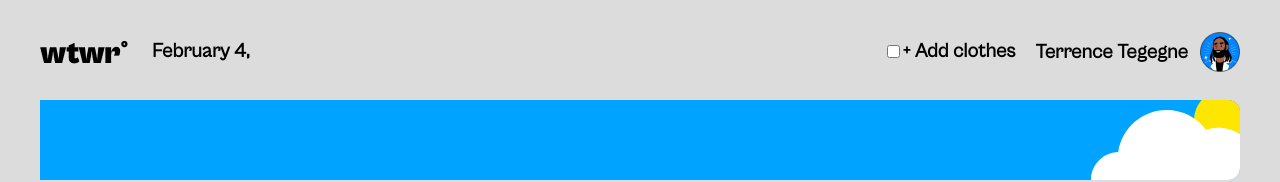
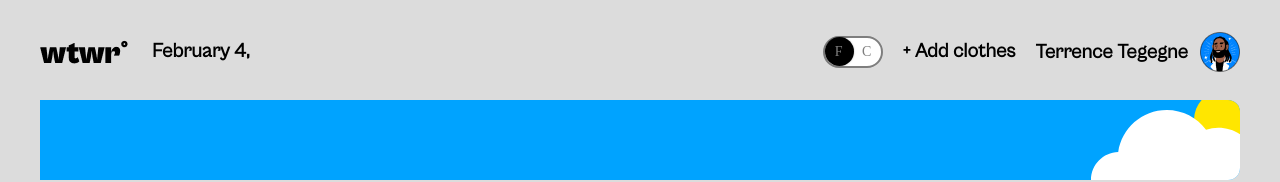
Before and after one commit to Freddy-PC/se_project_react, a React (Create React App) app: page / in a window 1280 px wide. Shown: the top 182 px of the page. Built offline with nearby package versions, Linux system fonts and the light colour scheme; no server answers.

Commit message:
Add functionality and style

```diff
--- a/src/components/ToggleSwitch/ToggleSwitch.css
+++ b/src/components/ToggleSwitch/ToggleSwitch.css
@@ -0,0 +1,63 @@
+.toggle-switch {
+  margin-right: 20px;
+  width: 56px;
+  height: 28px;
+  cursor: pointer;
+  background: #fff;
+  border: 2px solid #7e7e7e;
+  border-radius: 20px;
+  position: relative;
+}
+.toggle-switch:hover {
+  border: 2px solid #000000;
+}
+/* Remove checkbox appearance */
+.toggle-switch__checkbox {
+  height: 0;
+  width: 0;
+  visibility: hidden;
+  position: absolute;
+}
+/* Circle */
+.toggle-switch .toggle-switch__slider {
+  position: absolute;
+  width: 29px;
+  height: 29px;
+  border-radius: 20px;
+  transition: 0.2s;
+  background: black;
+  box-shadow: 0 0 2px 0 rgba(10, 10, 10, 0.29);
+}
+/* Moving funct. */
+.toggle-switch__checkbox:checked + .toggle-switch__slider {
+  left: -1px;
+  transform: translate(28px);
+}
+/* Move slider circle up */
+.toggle-switch__slider {
+  top: -1px;
+  z-index: 0;
+}
+.toggle-switch__labels {
+  display: relative;
+  z-index: 2;
+  font-size: 14px;
+  height: 100%;
+  color: #7e7e7e;
+}
+/* Positions letter center */
+.toggle-switch__labels span {
+  position: absolute;
+  display: flex;
+  align-items: center;
+  justify-content: center;
+  width: 50%;
+  height: 100%;
+}
+/* Evenly space letters */
+.toggle-switch__labels span:last-child {
+  right: 0;
+}
+.toggle-switch__labels span:first-child {
+  left: 0;
+}
--- a/src/components/ToggleSwitch/ToggleSwitch.js
+++ b/src/components/ToggleSwitch/ToggleSwitch.js
@@ -7,29 +7,31 @@ const ToggleSwitch = () => {
   const { currentTemperatureUnit, handleToggleSwitchChange } = useContext(
     CurrentTemperatureUnitContext
   );
-  //
   const [isChecked, setIsChecked] = useState(currentTemperatureUnit === "C");
-  //
   useEffect(
     () => setIsChecked(currentTemperatureUnit === "C"),
     [currentTemperatureUnit]
   );
 
-  /* checked =
-     onChange =
-     value =  */
+  /* when checkbox is clicked:
+     checked = when 'isChecked' is clicked setIsChecked..
+     onChange = temp to F or C
+     value =  value of temp*/
   return (
-    <div className="toggle-switch">
-      <label className="toggle-switch__label">
+    <label className="toggle-switch">
       <input
-          className=""
+        className="toggle-switch__checkbox"
         type="checkbox"
         checked={isChecked}
         onChange={handleToggleSwitchChange}
         value={currentTemperatureUnit}
       />
+      <div className="toggle-switch__slider" />
+      <div className="toggle-switch__labels">
+        <span>F</span>
+        <span>C</span>
+      </div>
     </label>
-    </div>
   );
 };
 
```
Lines whose indentation alone changed are shown as unchanged.
